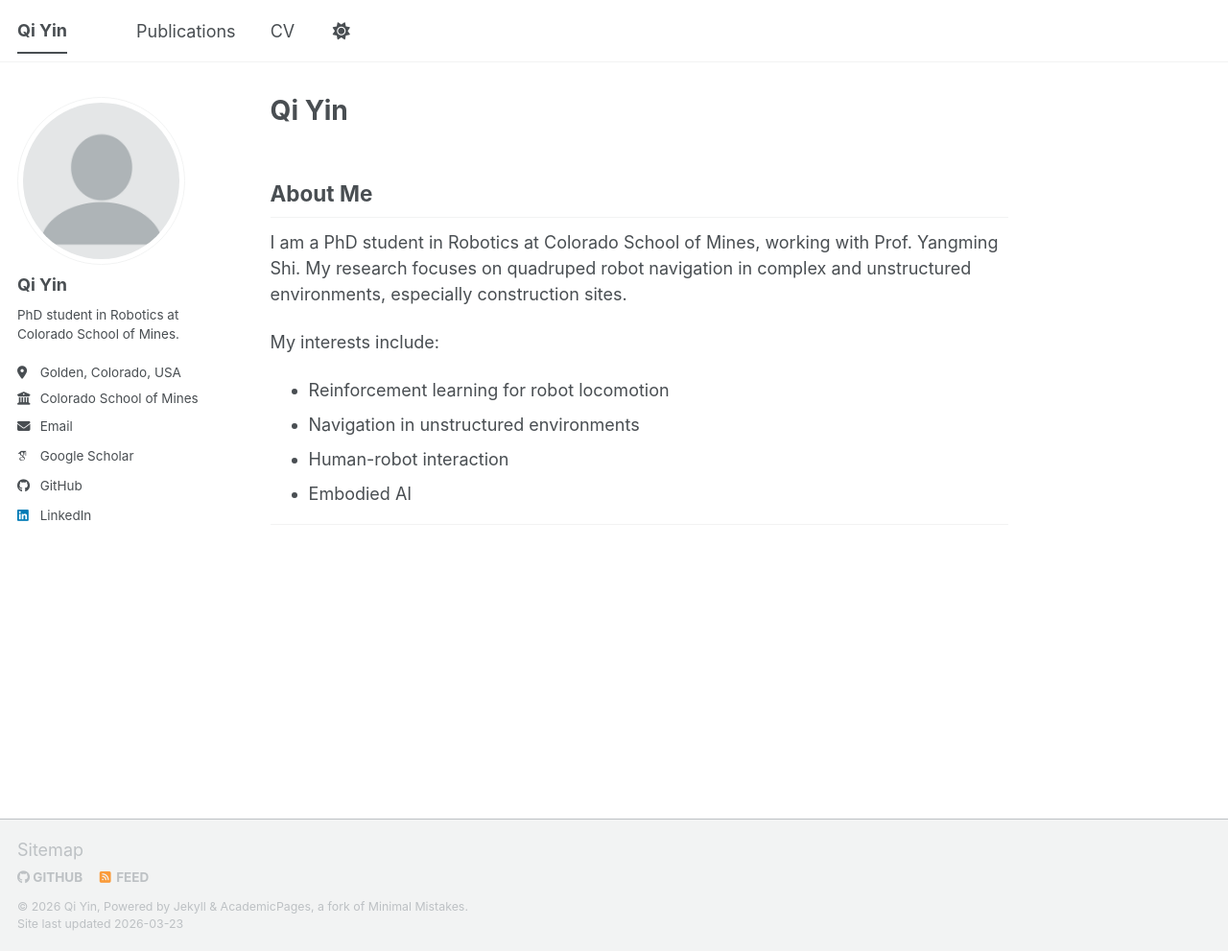
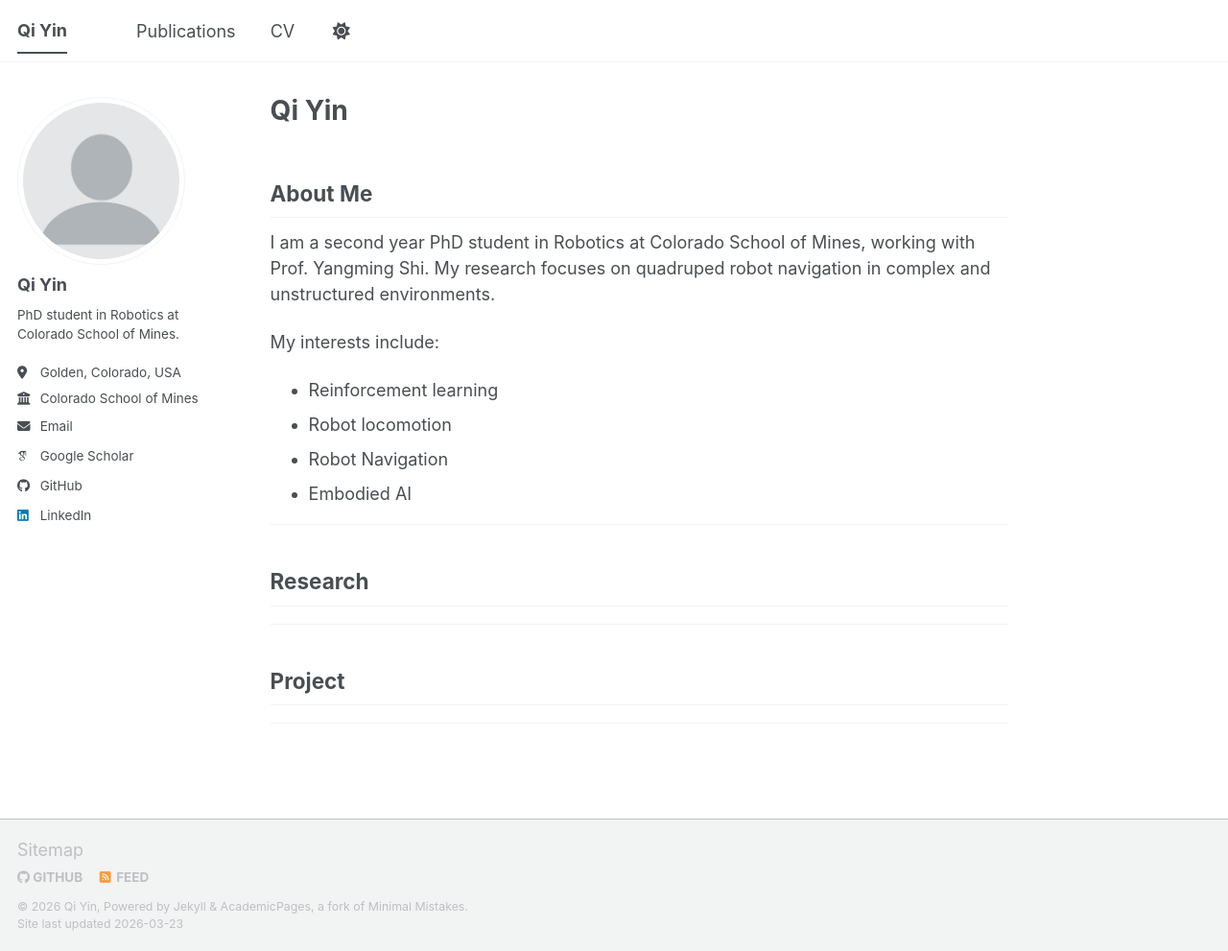
Before and after one commit to Qiii04/Qiii04.github.io, a Jekyll site: the page built from _pages/about.md, in a window 1280 px wide and 991 px high. Shown: the whole window at 96% size. Built offline with Jekyll 4.4.1, drawn with Linux system fonts in a browser that asks for light colours; some web fonts are replaced; a script bundle is joined from its source files by our own code; library files that are not in the unit come from our copies.

Commit message:
Update about.md

```diff
--- a/_pages/about.md
+++ b/_pages/about.md
@@ -5,12 +5,18 @@ author_profile: true
 ---
 ## About Me
 
-I am a PhD student in Robotics at Colorado School of Mines, working with Prof. Yangming Shi. My research focuses on quadruped robot navigation in complex and unstructured environments, especially construction sites.
+I am a second year PhD student in Robotics at Colorado School of Mines, working with Prof. Yangming Shi. My research focuses on quadruped robot navigation in complex and unstructured environments.
 
 My interests include:
-- Reinforcement learning for robot locomotion
-- Navigation in unstructured environments
-- Human-robot interaction
+- Reinforcement learning
+- Robot locomotion
+- Robot Navigation
 - Embodied AI
 
 ---
+## Research
+
+---
+## Project
+
+---
```
